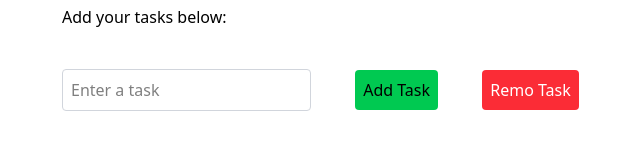
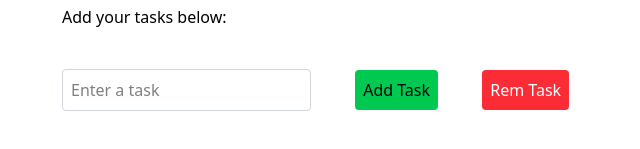
Before and after one commit to devkryssie/todo-list-ui, a website: page index.html in a window 1280 px wide. Shown: the part 447-596 px from the top of the page, 538-1178 px from the left. Drawn offline with Linux system fonts and the light colour scheme.

Commit message:
first commit

```diff
--- a/index.html
+++ b/index.html
@@ -15,7 +15,7 @@
     <button class="ml-10 mt-10 p-2 bg-green-500 text</b-white rounded">Add Task</button>
 
 
-    <button class="ml-10 mt-10 p-2 bg-red-500 text-white rounded">Remo Task</button>
+    <button class="ml-10 mt-10 p-2 bg-red-500 text-white rounded">Rem Task</button>
 
     </div>
 
```
